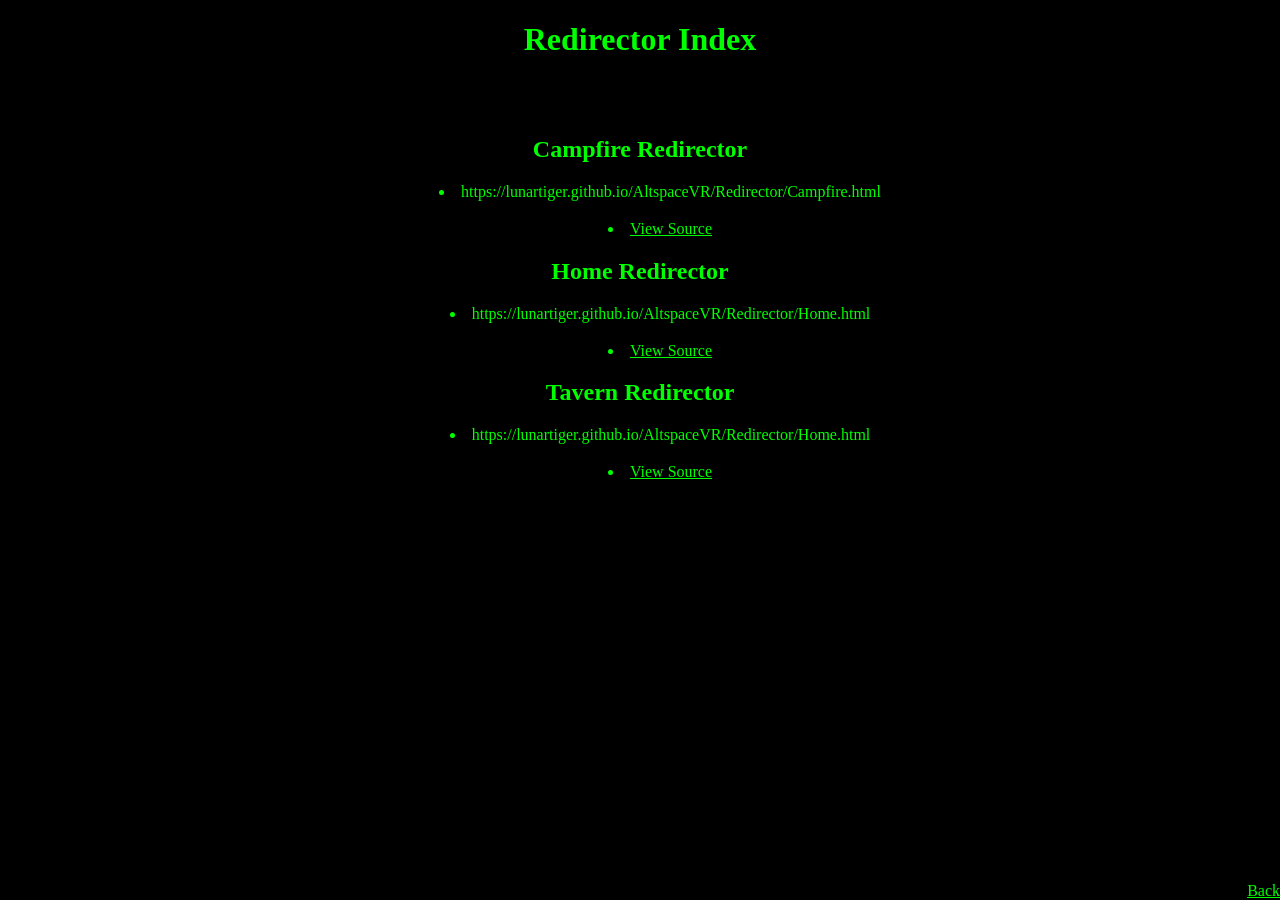
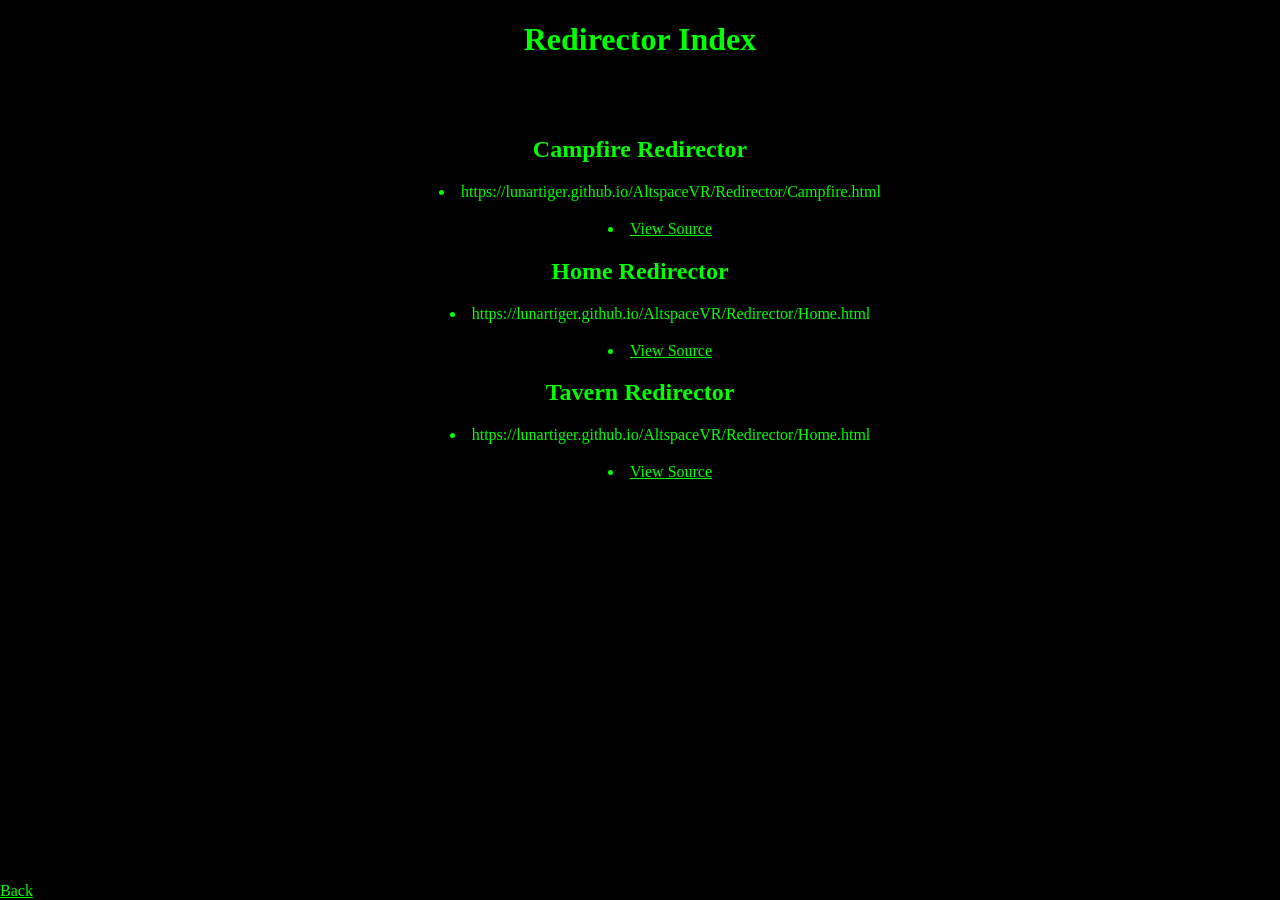
Before and after one commit to LunarTiger/AltspaceVR, a Jekyll site: the page Redirector/index.html, which Jekyll copies as it is, in a window 1280 px wide. Built offline with Jekyll 4.4.1, drawn with Linux system fonts in a browser that asks for light colours.

Commit message:
Update index.html

```diff
--- a/Redirector/index.html
+++ b/Redirector/index.html
@@ -3,7 +3,7 @@
 	<head>
 		<style>
 			body {text-align:center;background-color: #000000;color: #00ff00;}
-			footer {position: fixed;left: 0;bottom: 0;width: 100%;text-align:right;background-color: #000000;color: #00ff00;}
+			footer {position: fixed;left: 0;bottom: 0;text-align:right;background-color: #000000;color: #00ff00;}
 			table {margin-left:auto;margin-right:auto;}
 			ul {list-style-position: inside;}
 			a:link {color: #00ff00;}
```
